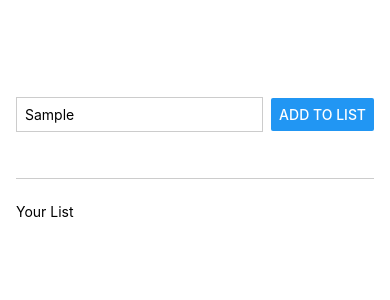
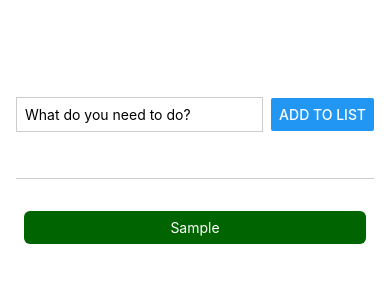
Before and after one commit to kikopocampo/lister_rn, a React Native app: screen / in a window 390 px wide. Both pictures are taken after typing "Sample" into the empty fields and a click on the button "ADD TO LIST". Shown: the top 300 px of the page. Built offline with nearby package versions, Linux system fonts and the light colour scheme.

Commit message:
feat: scrollview

```diff
--- a/App.js
+++ b/App.js
@@ -1,17 +1,46 @@
-import { Button, StyleSheet, Text, TextInput, View } from "react-native";
+import {
+  Button,
+  StyleSheet,
+  Text,
+  TextInput,
+  View,
+  ScrollView,
+} from "react-native";
+import { useState } from "react";
 
 export default function App() {
+  const [enteredText, setEnteredText] = useState("");
+  const [todo, setTodo] = useState([]);
+
+  function goalInputHandler(enteredText) {
+    setEnteredText(enteredText);
+  }
+  function addGoalHandler() {
+    setTodo((prev) => [...prev, enteredText]);
+    setEnteredText("");
+  }
+  // console.log(todo);
   return (
     <View style={styles.appContainer}>
       <View style={styles.inputContainer}>
         <TextInput
           placeholder="What do you need to do?"
           style={styles.textInput}
+          onChangeText={goalInputHandler}
+          value={enteredText}
         />
-        <Button title="Add to list" />
+        <Button title="Add to list" onPress={addGoalHandler} />
       </View>
       <View style={styles.goalsContainer}>
-        <Text>Your List</Text>
+        <ScrollView>
+          {todo.map((el, i) => {
+            return (
+              <View key={i} style={styles.goalItem}>
+                <Text style={styles.goalText}>{el}</Text>
+              </View>
+            );
+          })}
+        </ScrollView>
       </View>
     </View>
   );
@@ -42,4 +71,14 @@
   goalsContainer: {
     flex: 5,
   },
+  goalItem: {
+    margin: 8,
+    padding: 8,
+    borderRadius: 6,
+    backgroundColor: "darkgreen",
+  },
+  goalText: {
+    textAlign: "center",
+    color: "white",
+  },
 });
```
